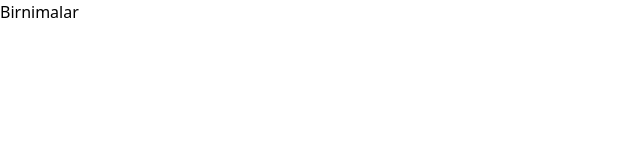
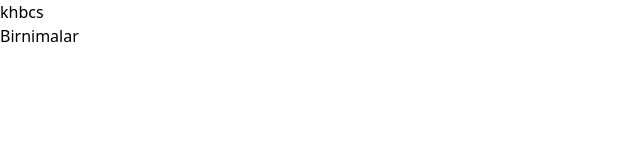
Before and after one commit to Sakiynat10/ImperatorSyte, a plain HTML site: page pages/after-login.html in a window 1280 px wide. Shown: the whole page, without its empty margins (0-640 px from the left). Drawn offline with nearby package versions, Linux system fonts and the light colour scheme.

Commit message:
hjdfsbvhj

```diff
--- a/pages/after-login.html
+++ b/pages/after-login.html
@@ -7,6 +7,7 @@
     <title>Document || </title>
 </head>
 <body>
+    <h1>khbcs</h1>
 
      <h1>Birnimalar</h1>
 <script src="../js/main.js"></script></body>
```
